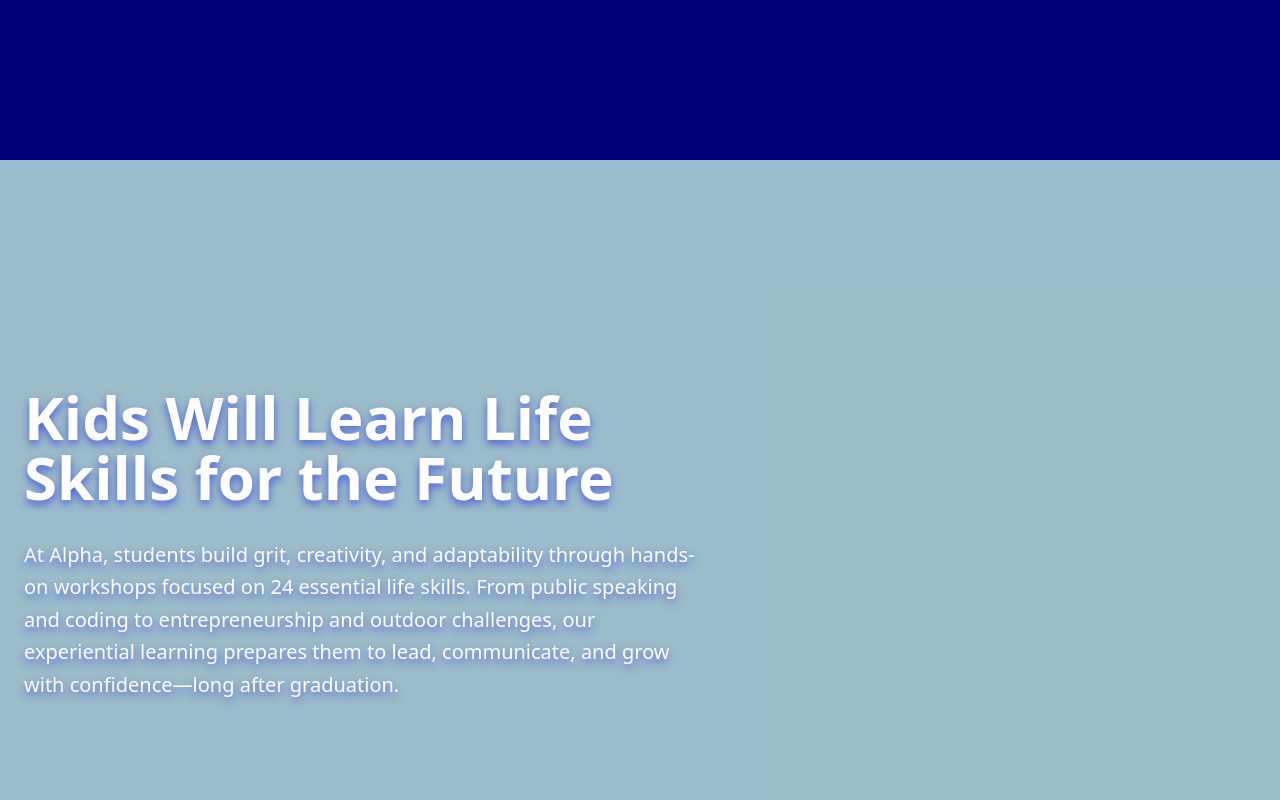
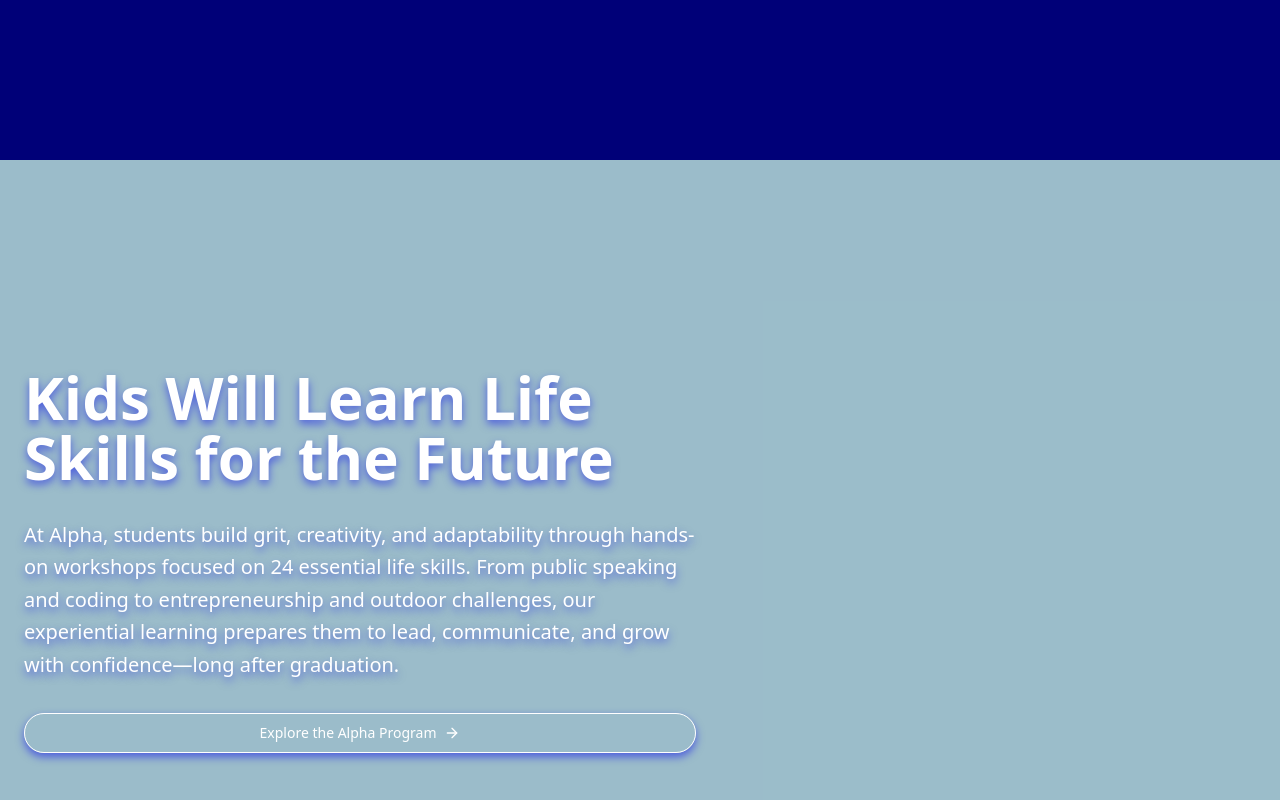
Before and after one commit to dillonmurti/alpha-spacex, a React (Vite) app: page /who-we-are in a window 1280 px wide. Shown: the part 2240-3040 px from the top of the page. Built offline with nearby package versions, Linux system fonts and the light colour scheme.

Commit message:
Add button to bottom section
Added "Explore the Alpha Program" button with an arrow to the bottom section, styled consistently with home page buttons.

```diff
--- a/src/pages/WhoWeAre.tsx
+++ b/src/pages/WhoWeAre.tsx
@@ -109,6 +109,17 @@ const WhoWeAre = () => {
             >
               At Alpha, students build grit, creativity, and adaptability through hands-on workshops focused on 24 essential life skills. From public speaking and coding to entrepreneurship and outdoor challenges, our experiential learning prepares them to lead, communicate, and grow with confidence—long after graduation.
             </p>
+            <Button
+              asChild
+              variant="outline"
+              className="rounded-full border-white text-white bg-transparent hover:bg-[#c2ecfd] hover:text-[#0000ef] hover:border-[#0000ef] transition-all duration-200 flex items-center gap-2"
+              style={{ boxShadow: '0 4px 8px rgba(0, 0, 239, 0.5)' }}
+            >
+              <a href="https://alpha.school/the-program/" className="flex items-center gap-2">
+                Explore the Alpha Program
+                <ArrowRight className="w-4 h-4" />
+              </a>
+            </Button>
           </div>
         </div>
       </section>
```
